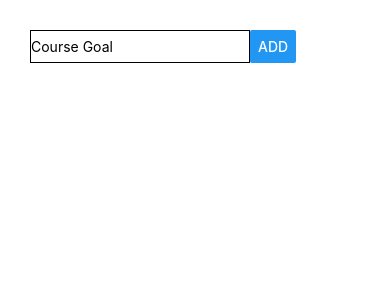
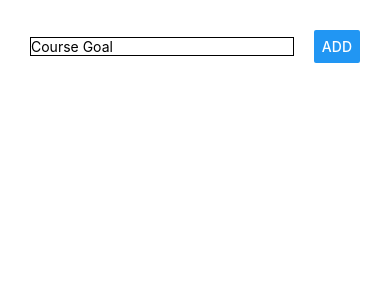
Before and after one commit to Pratish7/my_fist_android_app_goals_list_react-native, a React Native app: screen / in a window 390 px wide. Shown: the top 300 px of the page. Built offline with nearby package versions, Linux system fonts and the light colour scheme.

Commit message:
changed position of widgets

```diff
--- a/App.js
+++ b/App.js
@@ -4,8 +4,8 @@
 export default function App() {
   return (
     <View style={{padding: 30}}>
-      <View style={{flexDirection: 'row'}}>
-        <TextInput placeholder="Course Goal" style={{borderColor: 'black', borderWidth: 1}} />
+      <View style={{flexDirection: 'row', justifyContent: 'space-between', alignItems: 'center'}}>
+        <TextInput placeholder="Course Goal" style={{borderColor: 'black', borderWidth: 1, width: '80%'}} />
         <Button title='ADD' />
       </View>
       <View>
```
